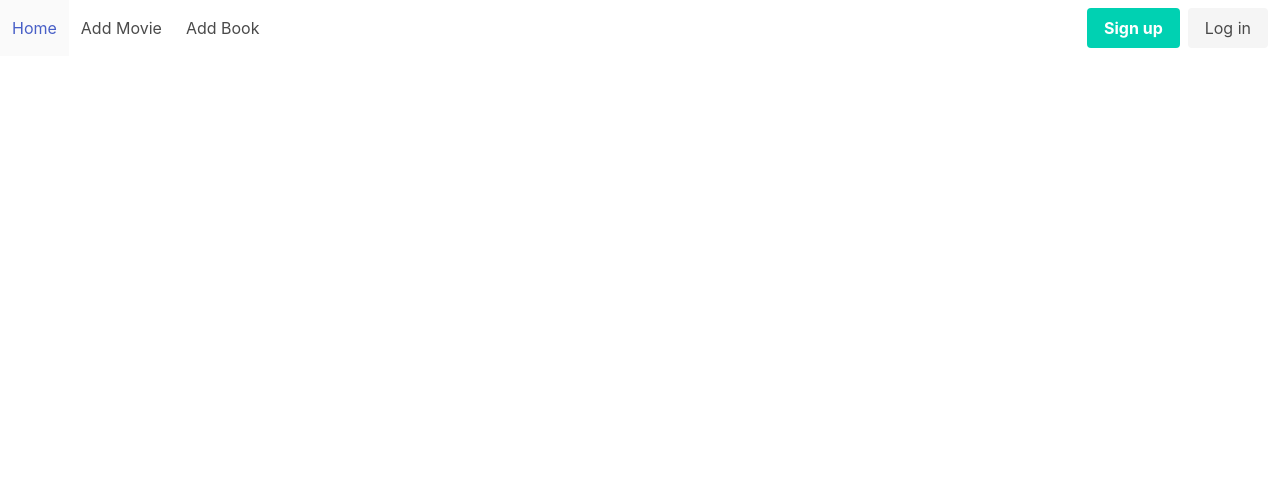
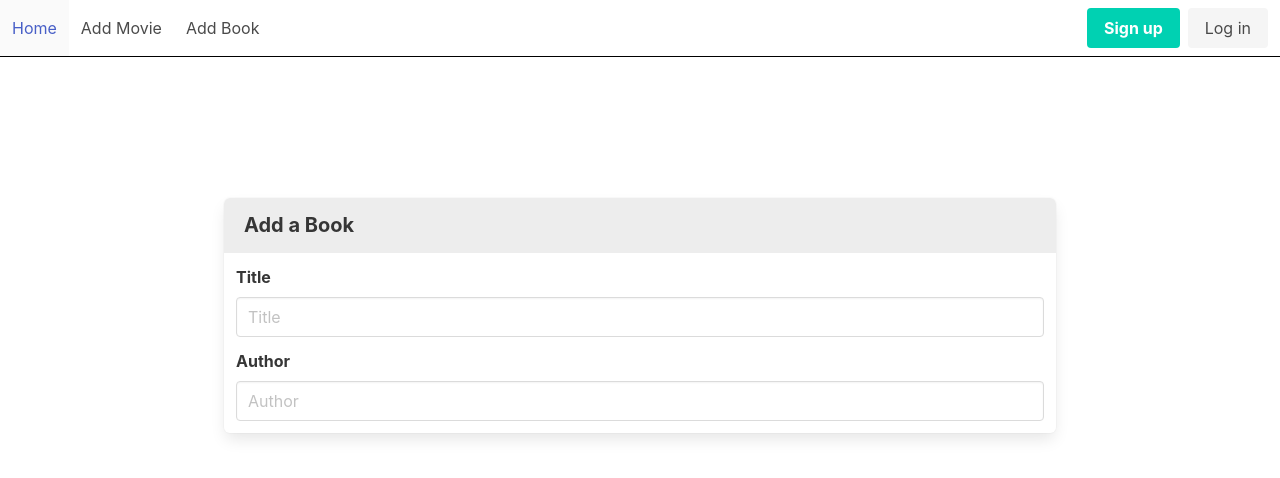
Before and after one commit to ashtron/samizdat-old2, a Next.js app: page /book in a window 1280 px wide. Before the commit this address had no page. Shown: the top 478 px of the page. Built offline with nearby package versions, Linux system fonts and the light colour scheme.

Commit message:
Add BookForm and styling

```diff
--- /dev/null
+++ b/components/BookForm.js
@@ -0,0 +1,25 @@
+export default function BookForm() {
+  return (
+    <div className="panel" style={{ width: "65%", margin: "11% auto" }}>
+      <p className="panel-heading">
+        Add a Book
+      </p>
+
+      <div className="fields" style={{ padding: "12px" }}>
+        <div className="field">
+          <label className="label">Title</label>
+          <div className="control">
+            <input className="input" type="text" placeholder="Title" />
+          </div>
+        </div>
+
+        <div className="field">
+          <label className="label">Author</label>
+          <div className="control">
+            <input className="input" type="text" placeholder="Author" />
+          </div>
+        </div>
+      </div>
+    </div>
+  )
+}
--- a/components/Layout.js
+++ b/components/Layout.js
@@ -1,9 +1,10 @@
 import Navbar from '../components/Navbar'
 
-export default function Layout() {
+export default function Layout({ children }) {
   return (
     <>
       <Navbar />
+      <main>{children}</main>
     </>
   )
 }
--- /dev/null
+++ b/components/MovieForm.js
@@ -0,0 +1,3 @@
+export default function MovieForm() {
+
+}
--- a/components/Navbar.js
+++ b/components/Navbar.js
@@ -4,7 +4,7 @@ import Image from 'next/image'
 export default function Navbar() {
   return (
     <div>
-      <nav className="navbar" role="navigation" aria-label="main navigation">
+      <nav className="navbar" style={{ borderBottom: "1px solid black" }}>
         <div className="navbar-menu">
           <div className="navbar-start">
             <Link href="/" className="navbar-item">
@@ -21,13 +21,13 @@ export default function Navbar() {
           </div>
         </div>
 
-        <div class="navbar-end">
-          <div class="navbar-item">
-            <div class="buttons">
-              <a class="button is-primary">
+        <div className="navbar-end">
+          <div className="navbar-item">
+            <div className="buttons">
+              <a className="button is-primary">
                 <strong>Sign up</strong>
               </a>
-              <a class="button is-light">
+              <a className="button is-light">
                 Log in
               </a>
             </div>
--- /dev/null
+++ b/pages/book.js
@@ -0,0 +1,9 @@
+import BookForm from "../components/BookForm"
+
+export default function Book() {
+  return (
+    <>
+      <BookForm />
+    </>
+  )
+}
```
Also changed, not shown: pages/movie.js (added).
